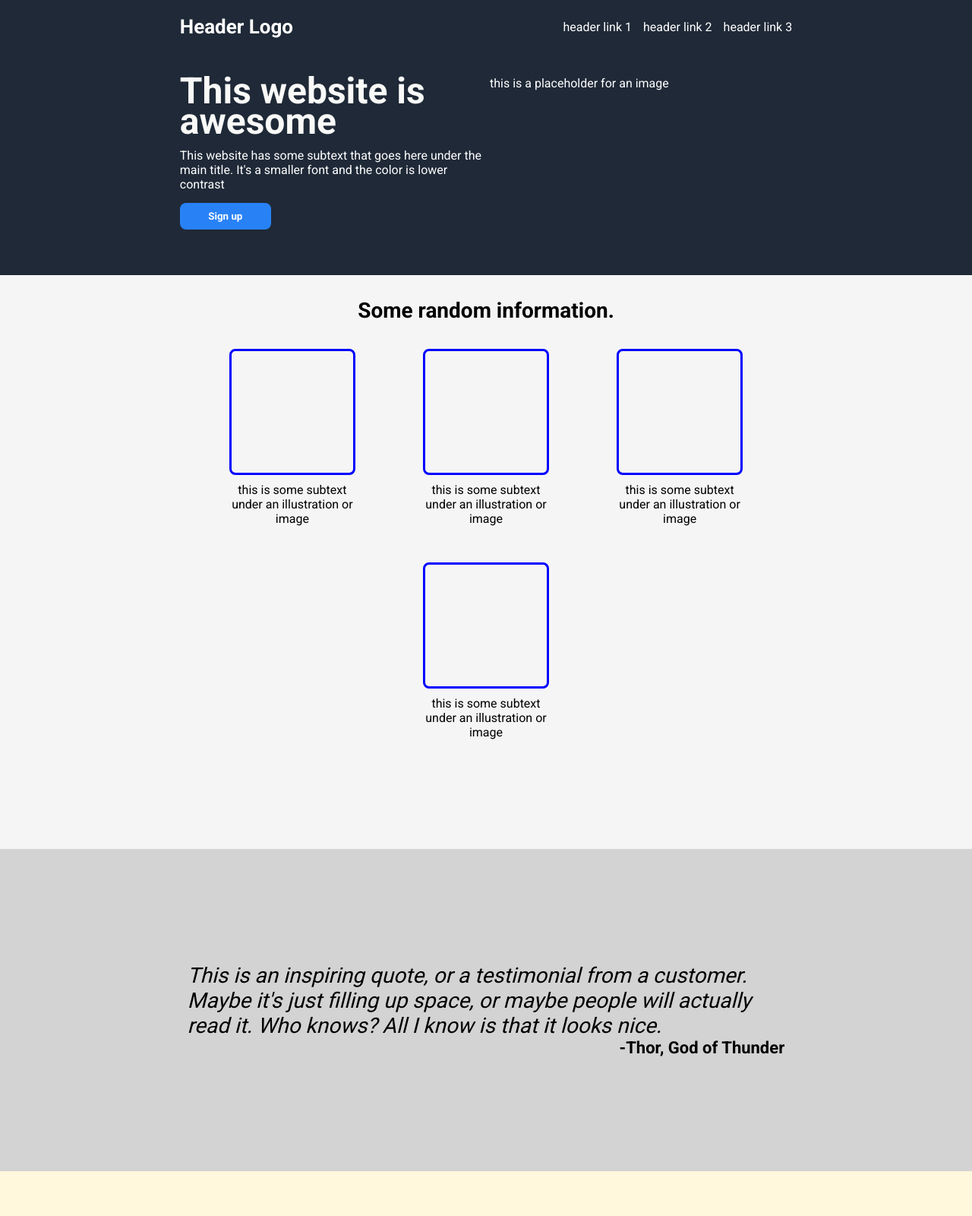
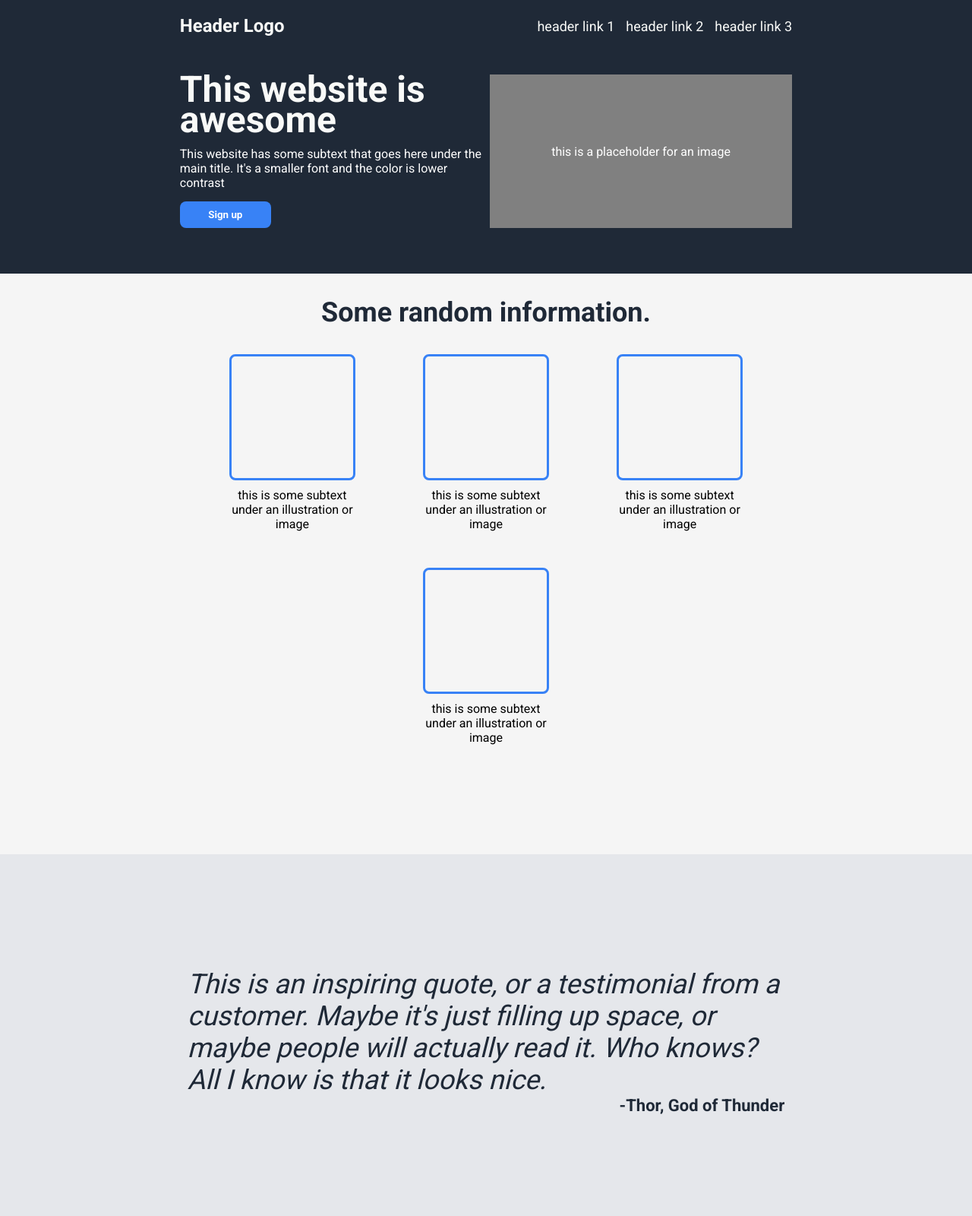
Before and after one commit to heymistersin/odin_landing_page, a plain HTML site: page index.html in a window 1280 px wide. Shown: the top 1600 px of the page at 76% size. Drawn offline with Linux system fonts and the light colour scheme; a script that the page names is missing.

Commit message:
improved readablity, cleaned comments, required colors & fonts.

```diff
--- a/index.html
+++ b/index.html
@@ -22,7 +22,7 @@
         </div>
     </div>
     <div class="one">
-        <div class="bothbox">
+        <div class="onebox">
             <div class="leftbox">
                 <div class="awesome">This website is awesome</div>
                 <div class="awesometext">This website has some subtext that goes here under the main title. It's a
@@ -32,10 +32,8 @@
                     <button class='topbutt'>Sign up</button>
                 </div>
             </div>
-            <!-- <div class="rightbox"> -->
             <div class="rightbox">this is a placeholder for an image</div>
         </div>
-        <!-- </div> -->
     </div>
     </div>
     <div class="two">
--- a/style.css
+++ b/style.css
@@ -2,7 +2,6 @@
 
 * {
     font-family: Roboto, sans-serif;
-    /* background-color: #1f2937; */
 }
 
 body {
@@ -16,11 +15,8 @@ body {
 .header {
 
     background-color: #1f2937;
-    /* padding: 0 300px 100px; */
-    /* max-width: 75%; */
     color: white;
     display: flex;
-    /* flex-direction: column; */
     justify-content: center;
     align-items: center;
     width: 100%;
@@ -36,35 +32,25 @@ body {
 
 .headerlogo {
     font-weight: bold;
-    font-size: 26px;
+    font-size: 24px;
     display: flex;
     align-items: flex-end;
+    color: #f9faf8;
 }
-
-/* .header {
-    display: flex;
-    align-items: baseline;
-    justify-content: space-between;
-    font-size: 24px;
-    color: #f9faf8;
-    padding: 15px 0 50px;
-} */
 
 button {
 
     display: flex;
     color: white;
     font-weight: bold;
-    background-color: #2882f6;
+    background-color: #3882f6;
     border-radius: 8px;
-    /* width: 100px; */
-    border: #2882f6;
+    border: #3882f6;
     padding: 5px 25px;
     width: 120px;
     height: 35px;
     align-items: center;
     justify-content: center;
-    /* margin: 10px; */
 }
 
 .links {
@@ -74,9 +60,10 @@ button {
 }
 
 a {
-    font-size: medium;
+    font-size: 18px;
     text-decoration: none;
     color: white;
+    color: #f9faf8;
 }
 
 /* section 1 */
@@ -89,7 +76,7 @@ a {
     width: 100%;
 }
 
-.bothbox {
+.onebox {
     display: flex;
     max-width: 63%;
     padding: 30px 0 60px;
@@ -115,23 +102,8 @@ a {
 .awesome {
     font-size: 48px;
     font-weight: bold;
-    /* flex-shrink: 1; */
     color: #f9faf8;
     line-height: 40px;
-
-}
-
-.awesometext {}
-
-/* .topbutt {
-    color: white;
-    font-weight: bold;
-    background-color: #2882f6;
-    border-radius: 8px;
-    width: 100px;
-    border: #2882f6;
-    padding: 5px 25px;
-    display: flex; */
 }
 
 .rightbox {
@@ -162,25 +134,21 @@ a {
 
 .boxtwo {
     flex-direction: column;
-    /* justify-content: space-evenly; */
     width: 63%;
-    /* padding: 60px 0; */
-    /* gap: 20px; */
 
 }
 
 .random {
     text-align: center;
     font-weight: bolder;
-    font-size: 28px;
+    font-size: 36px;
+    color: #1f2937;
     margin: 30px 0 10px;
-    /* margin-bottom: 30px; */
 }
 
 .boxes {
     justify-content: space-evenly;
     flex-wrap: wrap;
-    /* gap: 10px; */
     margin-bottom: 120px;
     flex-grow: 1;
 }
@@ -199,8 +167,7 @@ a {
     width: 10rem;
     height: 10rem;
     border-radius: 8px;
-    border: blue solid;
-    /* margin: 0 20px 0 ; */
+    border: #3882f6 solid;
 }
 
 .boxtext {
@@ -209,7 +176,6 @@ a {
     font-size: 1rem;
 }
 
-/* Section 3 */
 
 .three,
 .threebox {
@@ -218,7 +184,7 @@ a {
 }
 
 .three {
-    background-color: lightgrey;
+    background-color: #e5e7eb;
     justify-content: center;
     padding: 150px 0px;
     width: 100%;
@@ -235,9 +201,9 @@ a {
 }
 
 .quote {
-    font-size: 28px;
+    font-size: 36px;
     font-style: italic;
-
+    color: #1f2937;
     padding: 0 10px;
 }
 
@@ -266,7 +232,6 @@ a {
     justify-content: center;
     align-items: center;
     width: 100%;
-    background-color: cornsilk;
     color: white;
 }
 
@@ -276,7 +241,7 @@ a {
 }
 
 .bluebox {
-    background-color: blue;
+    background-color: #3882f6;
     padding: 3rem 9rem;
     border-radius: 10px;
     width: 100%;
@@ -286,7 +251,6 @@ a {
 }
 
 .textbox {
-    /* padding: 80px 60px; */
     justify-content: center;
     align-items: flex-start;
     flex-direction: column;
```
